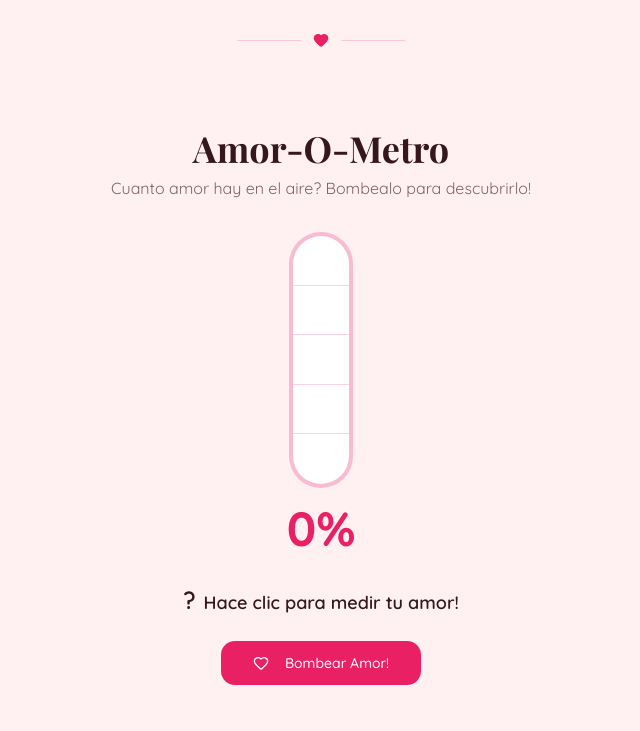
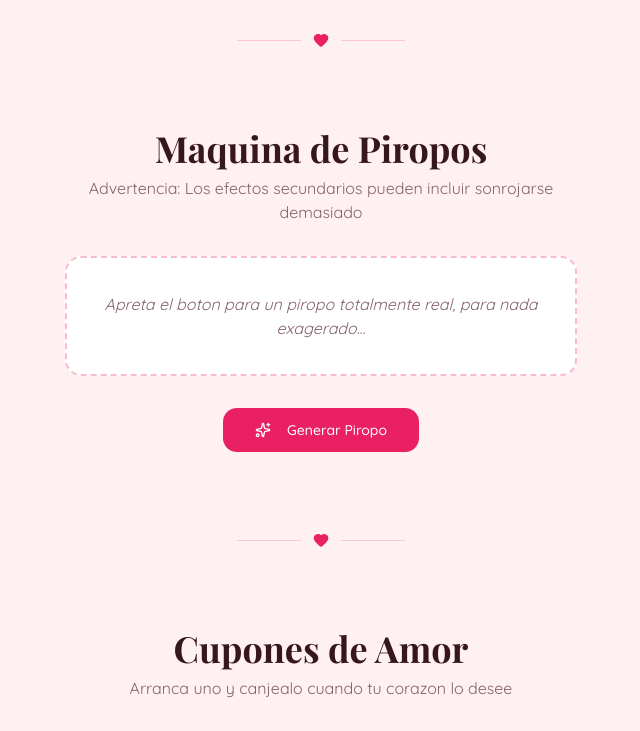
Before and after one commit to CamiloCart/v0-valentine-s-day-gift, a Next.js app: page / in a window 1280 px wide. Shown: the part 1800-2531 px from the top of the page, without its empty margins (319-959 px from the left). Built offline with nearby package versions, Linux system fonts and the light colour scheme; a web font is replaced by a local one.

Commit message:
remove Love-O-Meter and Big Button from Valentine's Day site
Delete components and adjust page layout for smoother flow

Co-authored-by: Camca14 <177986452+CamiloCart@users.noreply.github.com>

```diff
--- a/app/page.tsx
+++ b/app/page.tsx
@@ -2,12 +2,10 @@ import { FloatingHearts } from "@/components/floating-hearts"
 import { Hero } from "@/components/hero"
 import { ReasonsTicker } from "@/components/reasons-ticker"
 import { PhotoGallery } from "@/components/photo-gallery"
-import { LoveMeter } from "@/components/love-meter"
 import { ComplimentGenerator } from "@/components/compliment-generator"
 import { LoveCoupons } from "@/components/love-coupons"
 import { LoveLetter } from "@/components/love-letter"
 import { CompatibilityQuiz } from "@/components/compatibility-quiz"
-import { ConfettiButton } from "@/components/confetti-button"
 import { Heart } from "lucide-react"
 
 function SectionDivider() {
@@ -33,12 +31,6 @@ export default function ValentinePage() {
 
       <SectionDivider />
 
-      <div id="love-meter">
-        <LoveMeter />
-      </div>
-
-      <SectionDivider />
-
       <ComplimentGenerator />
 
       <SectionDivider />
@@ -54,10 +46,6 @@ export default function ValentinePage() {
       <SectionDivider />
 
       <CompatibilityQuiz />
-
-      <SectionDivider />
-
-      <ConfettiButton />
 
       {/* Footer */}
       <footer className="pb-12 pt-16 text-center">
--- a/components/compliment-generator.tsx
+++ b/components/compliment-generator.tsx
@@ -5,17 +5,17 @@ import { Sparkles, RefreshCw } from "lucide-react"
 import { Button } from "@/components/ui/button"
 
 const adjectives = [
-  "deslumbrantemente hermoso/a",
+  "deslumbrantemente hermosa",
   "ridiculamente adorable",
-  "sospechosamente encantador/a",
+  "sospechosamente encantadoa",
   "peligrosamente abrazable",
-  "ilegalmente tierno/a",
-  "absurdamente maravilloso/a",
-  "escandalosamente querible",
-  "catastroficamente bello/a",
+  "ilegalmente tierna",
+  "absurdamente maravillosa",
+  "escandalosamente linda",
+  "catastroficamente bella",
   "abrumadoramente achuchable",
-  "hilarantemente perfecto/a",
-  "impactantemente divino/a",
+  "hilarantemente perfecta",
+  "impactantemente divina",
   "irrazonablemente dulce",
 ]
 
@@ -24,7 +24,7 @@ const actions = [
   "Los cientificos te estan estudiando para entender la ternura maxima",
   "Los cachorros te tienen envidia de lo adorable que sos",
   "La NASA quiere orbitar alrededor de tu resplandor",
-  "El sol llamo, quiere que le devuelvas el calor",
+  "El sol llamo, quiere que le devuelvas su luz",
   "Los espejos no pueden creer su suerte cuando te miras",
   "Las flores florecen cuando pasas (es verdad, lo vi)",
   "Tu risa podria curar cualquier mal dia en 5 km a la redonda",
--- a/components/confetti-button.tsx
+++ /dev/null
@@ -1,104 +0,0 @@
-"use client"
-
-import { useState, useCallback } from "react"
-import { PartyPopper } from "lucide-react"
-import { Button } from "@/components/ui/button"
-
-interface Confetti {
-  id: number
-  x: number
-  color: string
-  delay: number
-  size: number
-  rotation: number
-}
-
-const colors = [
-  "hsl(340, 82%, 52%)",
-  "hsl(15, 90%, 58%)",
-  "hsl(350, 60%, 70%)",
-  "hsl(45, 90%, 60%)",
-  "hsl(200, 70%, 55%)",
-]
-
-export function ConfettiButton() {
-  const [confetti, setConfetti] = useState<Confetti[]>([])
-  const [count, setCount] = useState(0)
-
-  const messages = [
-    "Sos amado/a!",
-    "Sos increible!",
-    "Haces el mundo mejor!",
-    "Alguien piensa que sos maravilloso/a!",
-    "Te mereces todos los abrazos!",
-    "Tu sonrisa ilumina la habitacion!",
-    "Segui siendo vos, hermoso/a!",
-  ]
-
-  const triggerConfetti = useCallback(() => {
-    const pieces: Confetti[] = Array.from({ length: 50 }, (_, i) => ({
-      id: Date.now() + i,
-      x: Math.random() * 100,
-      color: colors[Math.floor(Math.random() * colors.length)],
-      delay: Math.random() * 0.5,
-      size: Math.random() * 8 + 4,
-      rotation: Math.random() * 360,
-    }))
-    setConfetti(pieces)
-    setCount((c) => c + 1)
-
-    setTimeout(() => setConfetti([]), 3000)
-  }, [])
-
-  return (
-    <section className="relative px-4 py-16 overflow-hidden">
-      {/* Confetti */}
-      {confetti.map((piece) => (
-        <div
-          key={piece.id}
-          className="pointer-events-none fixed z-50"
-          style={{
-            left: `${piece.x}%`,
-            top: "-20px",
-            width: `${piece.size}px`,
-            height: `${piece.size * 1.5}px`,
-            backgroundColor: piece.color,
-            borderRadius: piece.size > 8 ? "50%" : "2px",
-            transform: `rotate(${piece.rotation}deg)`,
-            animation: `confetti-fall ${2 + Math.random() * 2}s linear ${piece.delay}s forwards`,
-          }}
-          aria-hidden="true"
-        />
-      ))}
-
-      <div className="mx-auto max-w-md text-center">
-        <h2 className="mb-2 font-serif text-3xl font-bold text-foreground md:text-4xl">
-          El Gran Boton
-        </h2>
-        <p className="mb-8 text-muted-foreground">
-          Sabes que queres apretarlo. Dale. Hacelo.
-        </p>
-
-        <Button
-          onClick={triggerConfetti}
-          size="lg"
-          className="h-16 bg-primary px-10 text-lg text-primary-foreground shadow-lg transition-all hover:scale-105 active:scale-95"
-        >
-          <PartyPopper className="mr-3 h-6 w-6" />
-          FESTEJEMOS!
-        </Button>
-
-        {count > 0 && (
-          <div className="mt-6" style={{ animation: "slide-up 0.5s ease-out" }}>
-            <p className="text-lg font-bold text-primary">
-              {messages[(count - 1) % messages.length]}
-            </p>
-            <p className="mt-1 text-sm text-muted-foreground">
-              Apretaste esto {count} {count === 1 ? "vez" : "veces"}. Dale que va!
-            </p>
-          </div>
-        )}
-      </div>
-    </section>
-  )
-}
--- a/components/love-meter.tsx
+++ /dev/null
@@ -1,126 +0,0 @@
-"use client"
-
-import { useState } from "react"
-import { Heart } from "lucide-react"
-import { Button } from "@/components/ui/button"
-
-const messages = [
-  { level: 0, text: "Hace clic para medir tu amor!", emoji: "?" },
-  { level: 20, text: "Se detecta una pizca de amor...", emoji: "Hmm" },
-  { level: 40, text: "Los niveles de amor estan subiendo!", emoji: "Ooh" },
-  { level: 60, text: "Se detecto amor significativo!", emoji: "Wow" },
-  { level: 80, text: "SOBRECARGA CRITICA DE AMOR!", emoji: "OMG" },
-  { level: 100, text: "SE ROMPIO EL MEDIDOR! DEMASIADO AMOR, BOLUDO!", emoji: "BOOM" },
-]
-
-export function LoveMeter() {
-  const [level, setLevel] = useState(0)
-  const [isAnimating, setIsAnimating] = useState(false)
-  const [sparkles, setSparkles] = useState<{ id: number; x: number; y: number }[]>([])
-
-  const currentMessage = messages.reduce((prev, curr) =>
-    level >= curr.level ? curr : prev
-  )
-
-  const handlePump = () => {
-    setIsAnimating(true)
-    setTimeout(() => setIsAnimating(false), 300)
-
-    const newLevel = Math.min(level + Math.floor(Math.random() * 15) + 8, 100)
-    setLevel(newLevel)
-
-    const newSparkles = Array.from({ length: 5 }, (_, i) => ({
-      id: Date.now() + i,
-      x: Math.random() * 200 - 100,
-      y: Math.random() * 200 - 100,
-    }))
-    setSparkles((prev) => [...prev, ...newSparkles])
-    setTimeout(() => {
-      setSparkles((prev) => prev.filter((s) => !newSparkles.find((ns) => ns.id === s.id)))
-    }, 1000)
-  }
-
-  const reset = () => {
-    setLevel(0)
-    setSparkles([])
-  }
-
-  return (
-    <section className="relative px-4 py-16">
-      <div className="mx-auto max-w-md text-center">
-        <h2 className="mb-2 font-serif text-3xl font-bold text-foreground md:text-4xl">
-          Amor-O-Metro
-        </h2>
-        <p className="mb-8 text-muted-foreground">
-          Cuanto amor hay en el aire? Bombealo para descubrirlo!
-        </p>
-
-        <div className="relative mx-auto mb-8 flex flex-col items-center">
-          {/* Meter bar */}
-          <div className="relative h-64 w-16 overflow-hidden rounded-full border-4 border-primary/30 bg-card">
-            <div
-              className="absolute bottom-0 w-full rounded-full bg-primary transition-all duration-500 ease-out"
-              style={{ height: `${level}%` }}
-            />
-            {/* Tick marks */}
-            {[20, 40, 60, 80].map((tick) => (
-              <div
-                key={tick}
-                className="absolute left-0 right-0 border-t border-primary/20"
-                style={{ bottom: `${tick}%` }}
-              />
-            ))}
-          </div>
-
-          {/* Sparkles */}
-          {sparkles.map((sparkle) => (
-            <div
-              key={sparkle.id}
-              className="pointer-events-none absolute text-accent"
-              style={{
-                left: `calc(50% + ${sparkle.x}px)`,
-                top: `calc(50% + ${sparkle.y}px)`,
-                animation: "sparkle 1s ease-out forwards",
-              }}
-            >
-              <Heart className="h-4 w-4 fill-current" />
-            </div>
-          ))}
-
-          {/* Level display */}
-          <div className="mt-4 text-5xl font-bold text-primary">
-            {level}%
-          </div>
-        </div>
-
-        <p
-          className={`mb-6 text-lg font-semibold text-foreground transition-all ${
-            isAnimating ? "scale-110" : "scale-100"
-          }`}
-        >
-          <span className="mr-2 text-2xl">{currentMessage.emoji}</span>
-          {currentMessage.text}
-        </p>
-
-        <div className="flex items-center justify-center gap-4">
-          <Button
-            onClick={handlePump}
-            disabled={level >= 100}
-            size="lg"
-            className={`bg-primary text-primary-foreground ${
-              isAnimating ? "scale-95" : "scale-100"
-            } transition-transform`}
-          >
-            <Heart className={`mr-2 h-5 w-5 ${level >= 100 ? "animate-heartbeat" : ""}`} />
-            {level >= 100 ? "AMOR AL MAXIMO!" : "Bombear Amor!"}
-          </Button>
-          {level > 0 && (
-            <Button variant="outline" onClick={reset} size="lg">
-              Reiniciar
-            </Button>
-          )}
-        </div>
-      </div>
-    </section>
-  )
-}
```
